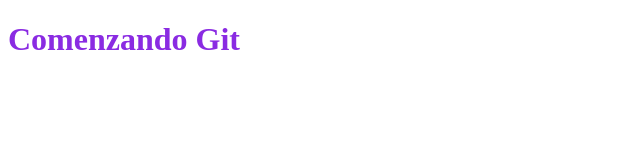
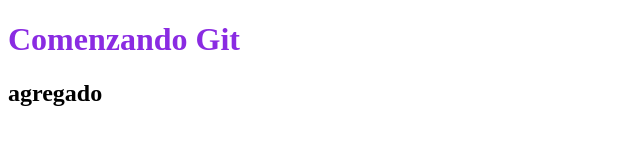
Before and after one commit to matiastoledo85/230111-MT, a plain HTML site: page index.html in a window 1280 px wide. Shown: the whole page, without its empty margins (0-640 px from the left). Drawn offline with Linux system fonts and the light colour scheme.

Commit message:
agrege h2

```diff
--- a/index.html
+++ b/index.html
@@ -10,6 +10,7 @@
 <body>
     <header>
         <h1>Comenzando Git</h1>
+        <h2>agregado</h2>
     </header>
 
 </body>
```
